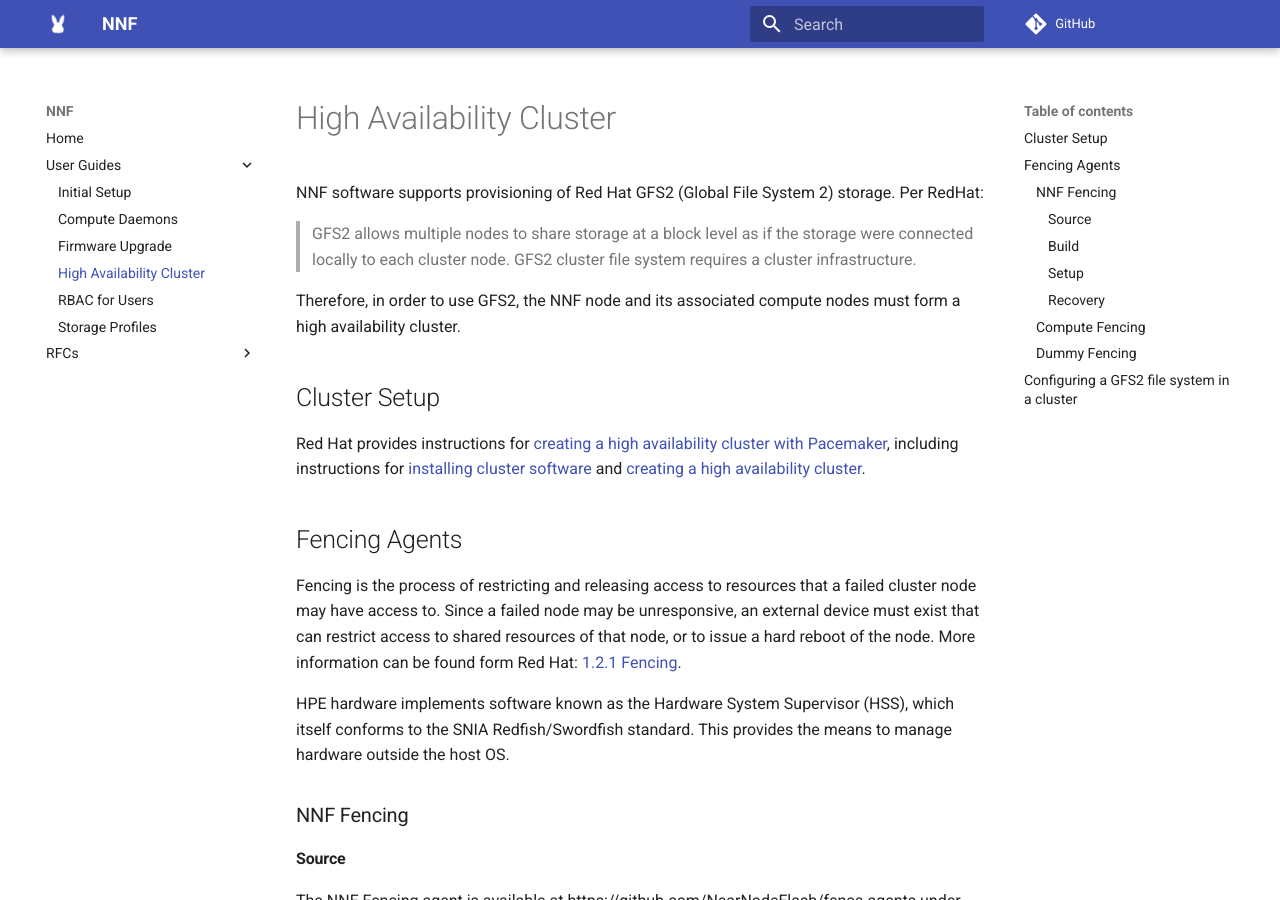
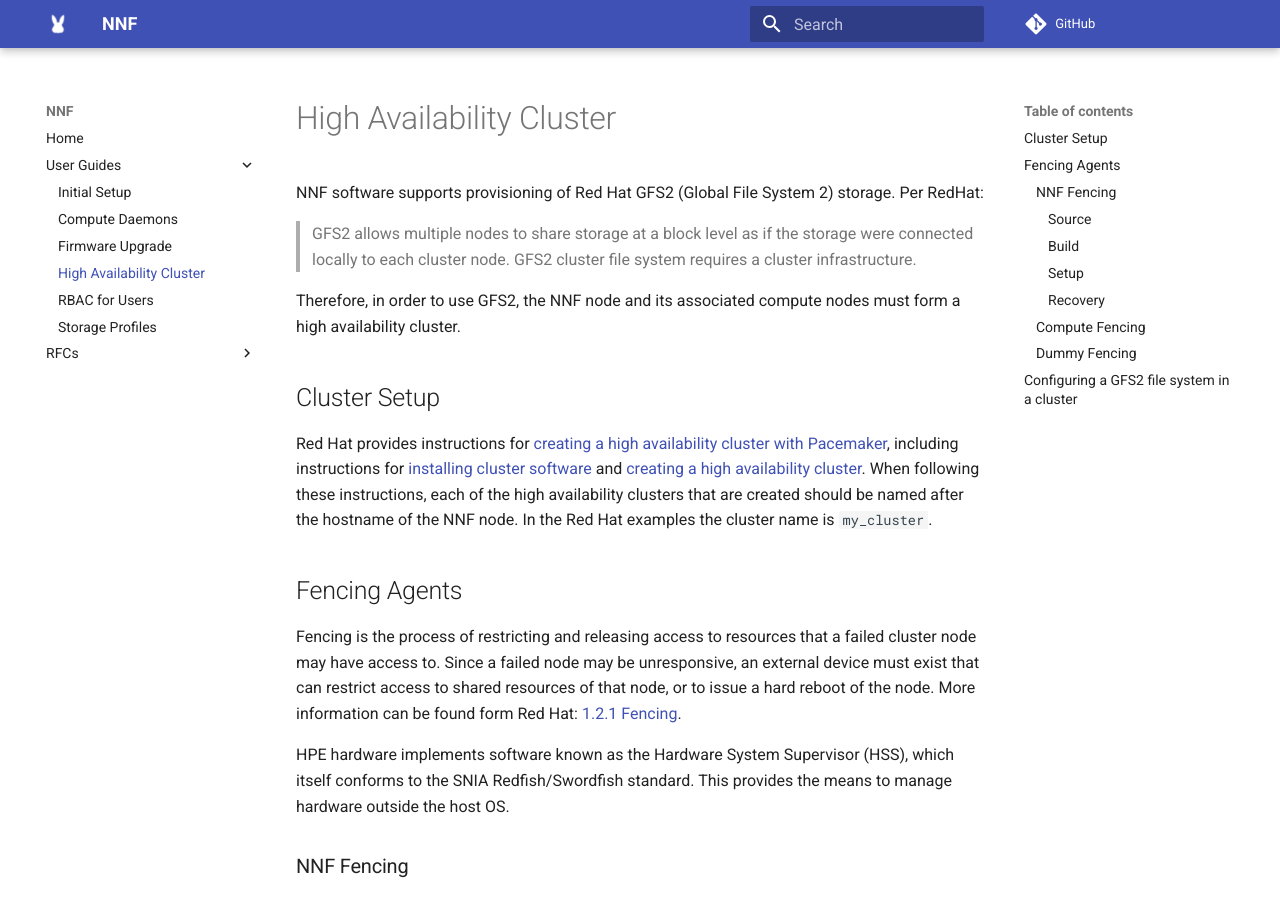
Before and after one commit to NearNodeFlash/NearNodeFlash.github.io, an MkDocs documentation site: the page built from docs/guides/ha-cluster/readme.md, in a window 1280 px wide and 900 px high. Built offline with MkDocs 1.6.1 and Material for MkDocs 9.7.7, drawn with Linux system fonts in a browser that asks for light colours; comment, search, counter and statistics services are not loaded.

Commit message:
Improve instructions for HA cluster naming (#44)
* Improve instructions for HA cluster naming

The HA cluster should be named after the Rabbit node. Include instructions to make this clear.

Signed-off-by: Matt Richerson <matthew.richerson@hpe.com>

* Use NNF node instead of Rabbit node

Signed-off-by: Matt Richerson <matthew.richerson@hpe.com>

---------

Signed-off-by: Matt Richerson <matthew.richerson@hpe.com>

```diff
--- a/docs/guides/ha-cluster/readme.md
+++ b/docs/guides/ha-cluster/readme.md
@@ -13,7 +13,7 @@
 ## Cluster Setup
 
 Red Hat provides instructions for [creating a high availability cluster with Pacemaker](https://access.redhat.com/documentation/en-us/red_hat_enterprise_linux/8/html/configuring_and_managing_high_availability_clusters/assembly_creating-high-availability-cluster-configuring-and-managing-high-availability-clusters#doc-wrapper), including instructions for [installing cluster software](https://access.redhat.com/documentation/en-us/red_hat_enterprise_linux/8/html/configuring_and_managing_high_availability_clusters/assembly_creating-high-availability-cluster-configuring-and-managing-high-availability-clusters#proc_installing-cluster-software-creating-high-availability-cluster) and
-[creating a high availability cluster](https://access.redhat.com/documentation/en-us/red_hat_enterprise_linux/8/html/configuring_and_managing_high_availability_clusters/assembly_creating-high-availability-cluster-configuring-and-managing-high-availability-clusters).
+[creating a high availability cluster](https://access.redhat.com/documentation/en-us/red_hat_enterprise_linux/8/html/configuring_and_managing_high_availability_clusters/assembly_creating-high-availability-cluster-configuring-and-managing-high-availability-clusters). When following these instructions, each of the high availability clusters that are created should be named after the hostname of the NNF node. In the Red Hat examples the cluster name is `my_cluster`.
 
 
 ## Fencing Agents
```
